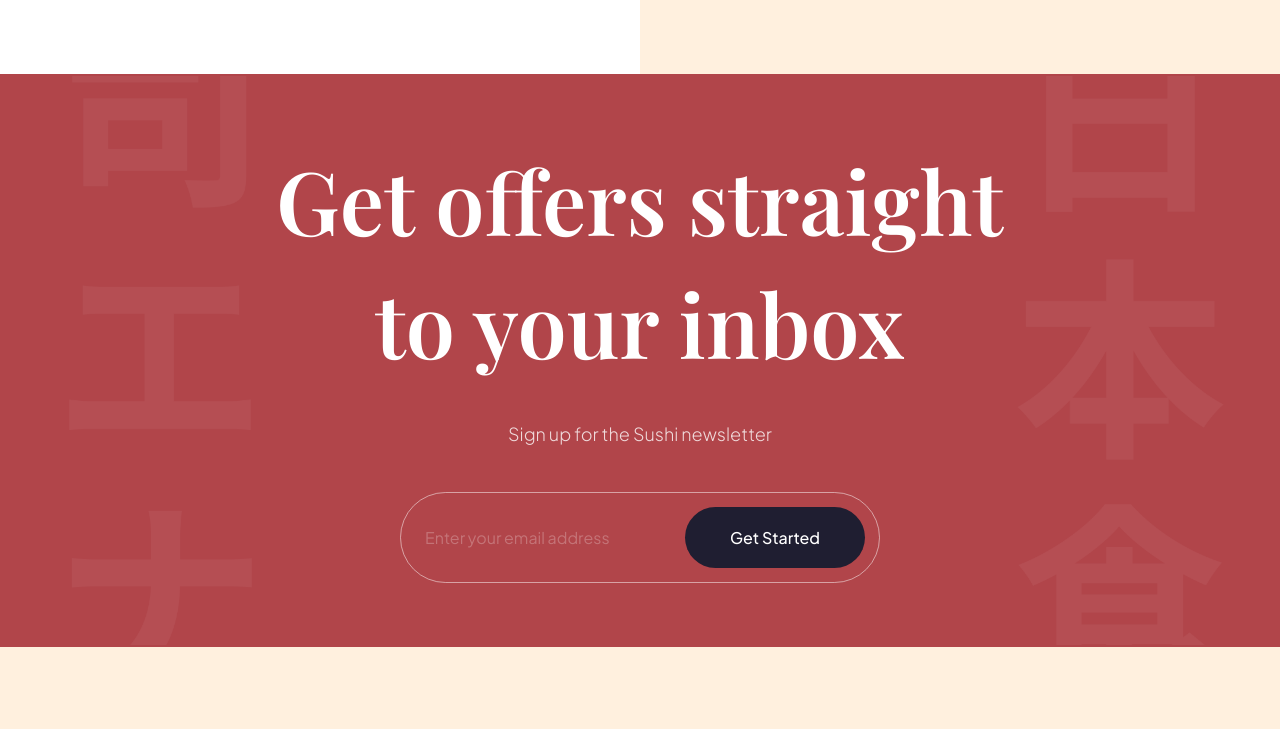
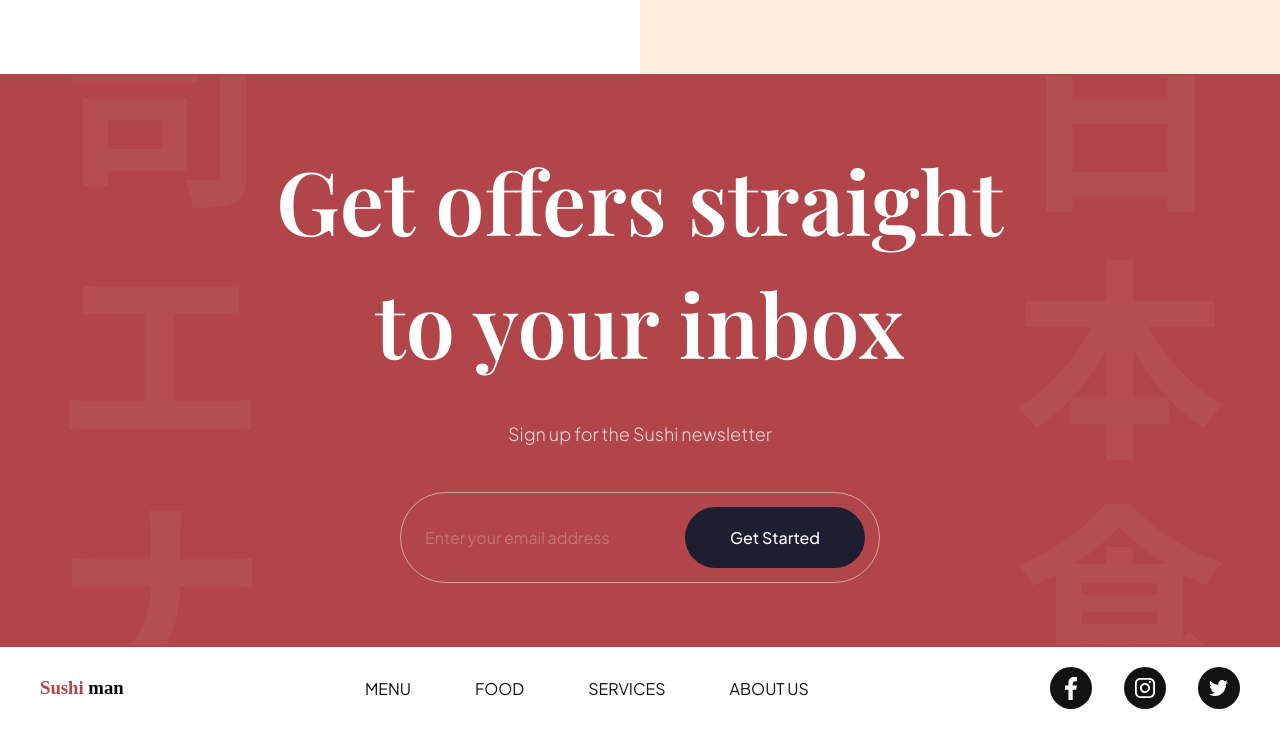
Before and after one commit to aindriu80/jsm-sushi-app, a website built with Vite: page index.html in a window 1280 px wide. Shown: the part 3626-4355 px from the top of the page. Before the commit the page ends 4273 px from the top, so only its background shows below. Built offline with nearby package versions, Linux system fonts and the light colour scheme; files whose address does not match are found by name.

Commit message:
Adding Footer

```diff
--- a/css/sections/footer.css
+++ b/css/sections/footer.css
@@ -0,0 +1,61 @@
+.footer {
+  width: 100%;
+  padding: 20px 40px;
+  background: var(--color-white);
+
+  flex-wrap: wrap;
+  gap: 20px;
+
+  overflow: hidden;
+}
+
+.footer_logo {
+  font-size: 24px;
+  font-weight: bold;
+  font-family: var(--playfair-display);
+  text-transform: uppercase;
+  color: var(--secondary-color);
+
+  cursor: pointer;
+}
+
+.footer__logo span {
+  color: var(--primary-color);
+}
+
+.footer ul {
+  list-style: none;
+  display: flex;
+  flex-wrap: wrap;
+  flex-direction: row;
+  gap: 64px;
+}
+
+.footer ul:last-child {
+  gap: 32px;
+}
+
+.footer__nav li {
+  font-size: 16px;
+  font-weight: 500px;
+  font-family: var(--plus-jakarta-sans);
+  text-transform: uppercase;
+  color: var(--secondary-color);
+
+  cursor: pointer;
+}
+
+.footer__social li {
+  width: 42px;
+  height: 42px;
+
+  background-color: var(--secondary-color);
+  border-radius: 100%;
+}
+
+.footer_social li img {
+  width: 45%;
+  height: 45%;
+
+  object-fit: contain;
+}
--- a/index.html
+++ b/index.html
@@ -357,6 +357,31 @@
     </section>
     <!-- Section Subscription End-->
 
+    <!-- Section Footer Start  -->
+    <footer class="footer flex-between">
+      <h3 class="footer__logo"><span>Sushi</span> man</h3>
+      <ul class="footer__nav">
+        <li><a href="#menu">Menu</a></li>
+        <li><a href="#food">Food</a></li>
+        <li><a href="#services">Services</a></li>
+        <li><a href="#about">About Us</a></li>
+      </ul>
+      <ul class="footer__social">
+        <li class="flex-center">
+          <img src="assets/facebook.svg"/>
+        </li>
+        <li class="flex-center">
+          <img src="assets/instagram.svg"/>
+        </li>
+        <li class="flex-center">
+          <img src="assets/twitter.svg"/>
+        </li>
+      </ul>
+
+      </ul>
+    </footer>
+    <!-- Section Footer End-->
+
     <script src="js/script.js" type="module"></script>
   </body>
 </html>
```
